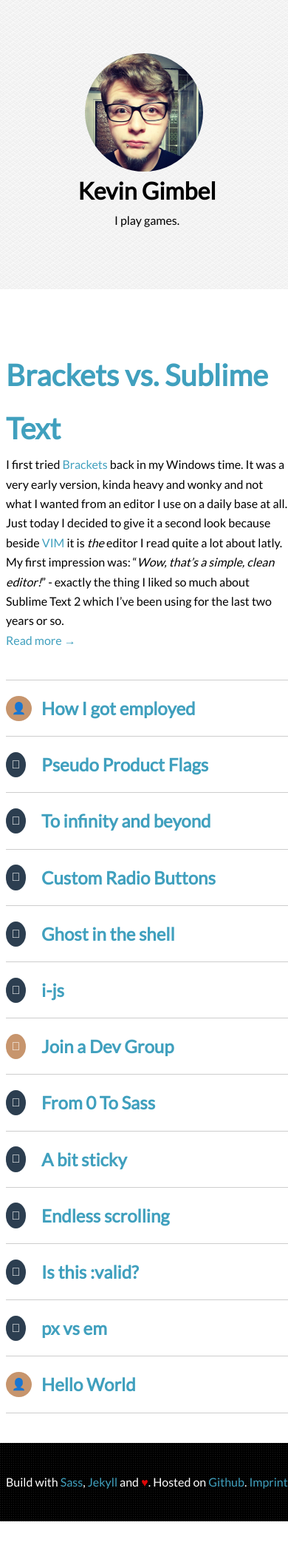
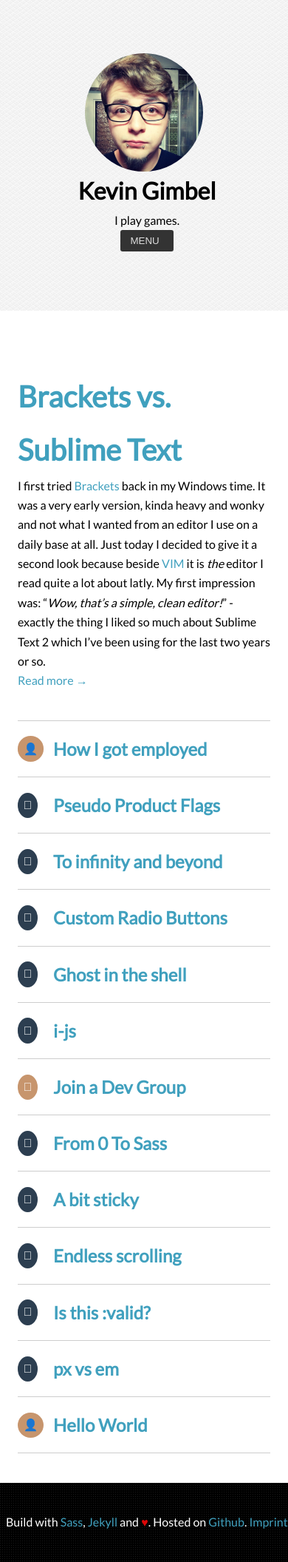
Before and after one commit to KevinGimbel/kevingimbel.github.io-old, a Jekyll site: the page built from index.html, in a window 390 px wide. Shown: the whole page at 74% size. Built offline with Jekyll 4.4.1, drawn with Linux system fonts in a browser that asks for light colours; some web fonts are replaced; Markdown is read by kramdown in place of the engine named in the settings; before the commit the page ends 2057 px from its top, so only the background shows below that.

Commit message:
fixed the mobile menu

```diff
--- a/assets/css/style.css
+++ b/assets/css/style.css
@@ -1085,29 +1085,49 @@
   display: inline;
   padding: 0 .5em 0 0;
 }
-
 @media all and (min-width: 80em) {
-  .nav--mobile {
+  .site--navigation .nav--mobile {
     display: none;
   }
 }
 @media all and (max-width: 80em) {
-  .nav--mobile {
+  .site--navigation .nav--mobile {
     display: none;
   }
 }
 @media all and (max-width: 30em) {
-  .nav--mobile {
+  .site--navigation .nav--mobile {
     display: block;
+    background: #333;
+    color: #ddd;
+    padding: .5em 1em;
+    margin: 0 auto;
+    border: none;
+    -webkit-border-radius: 3px;
+    -moz-border-radius: 3px;
+    -ms-border-radius: 3px;
+    -o-border-radius: 3px;
+    border-radius: 3px;
+    -webkit-appearance: none;
+    -moz-appearance: none;
+    appearance: none;
+    /* these two lines remove the drop-down arrow from firefox */
+    text-indent: 0.01px;
+    text-overflow: '';
   }
-
-  .site--navigation {
-    display: none !important;
+  .site--navigation ul > li {
+    display: none;
   }
 }
+
 /* holds all the posts and pages */
 .content {
   margin-top: 2.5em;
+}
+@media all and (max-width: 80em) {
+  .content {
+    padding: 0 1.5em;
+  }
 }
 
 .article--large-preview {
```
Also changed, not shown: assets/css/style.scss (+21 -3 lines).
